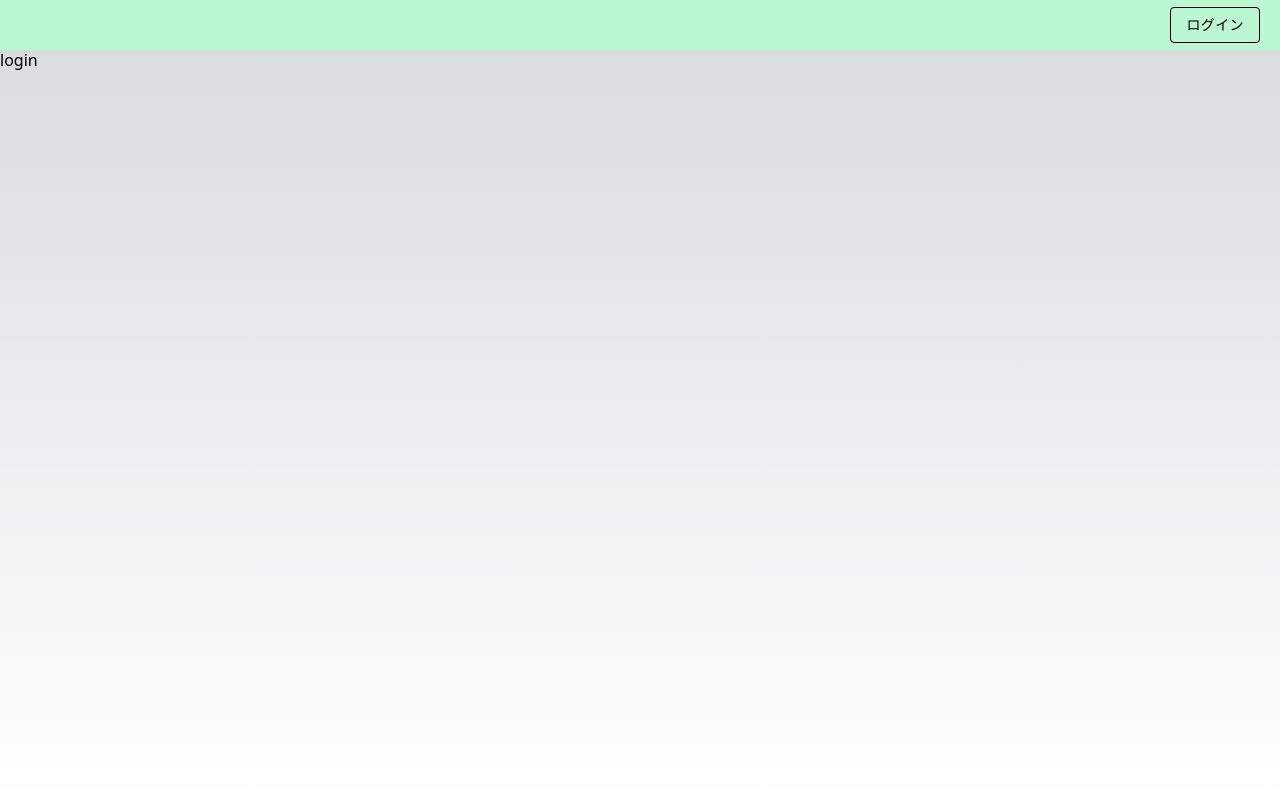
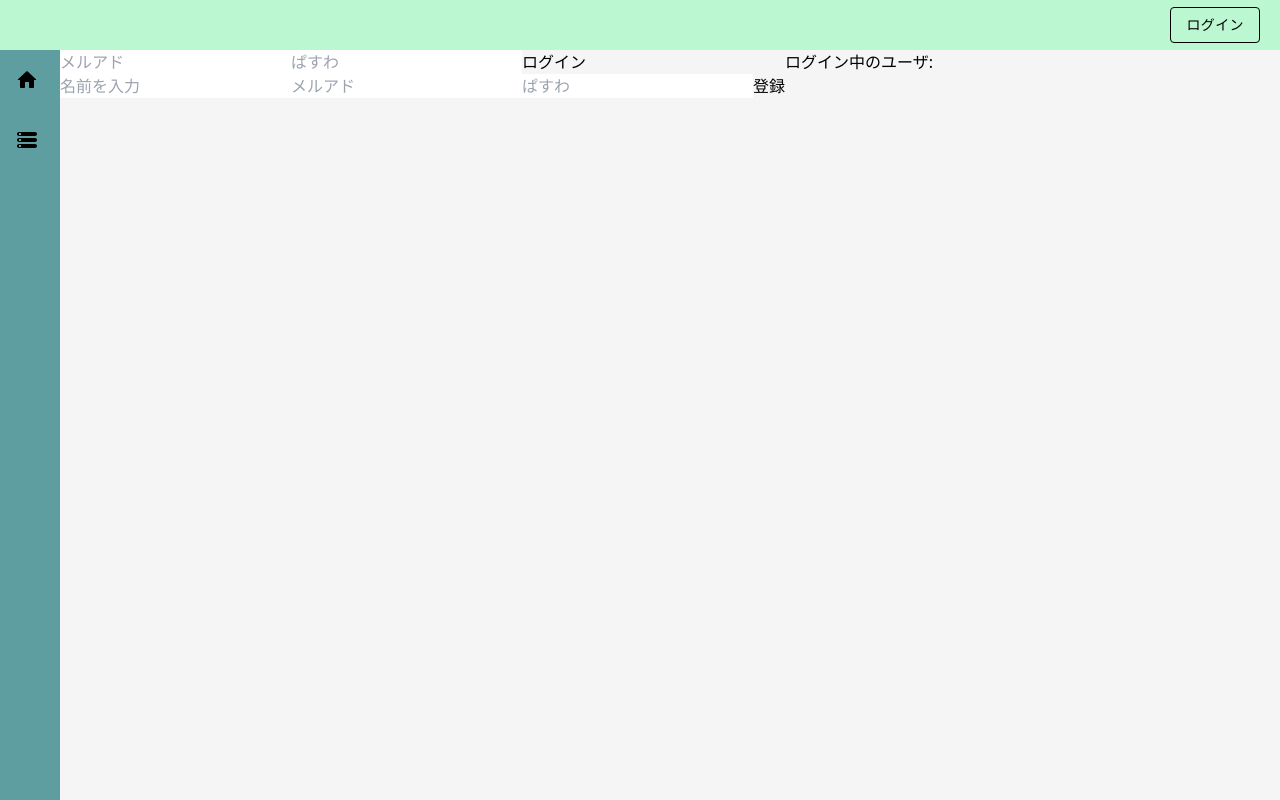
Before and after one commit to WantanXD/ai_teaching_prgm_client, a Next.js app: page /Authenticate in a window 1280 px wide. Built offline with nearby package versions, Linux system fonts and the light colour scheme.

Commit message:
認証部分の概形作成

```diff
--- a/src/components/Header.tsx
+++ b/src/components/Header.tsx
@@ -1,15 +1,45 @@
-import React from 'react'
+import React, { useState, useEffect } from 'react'
 import NextLink from "next/link";
 import { Button } from '@mui/material';
+import { apiClient } from '@/lib/apiClient';
 
 function Header() {
+
+  const [loginUserName, setLoginUserName] = useState<string|null>(null);
+
+  useEffect(() => {
+    const init = async() => {
+      const jwtToken = localStorage.getItem('jwtToken');
+      if (jwtToken) {
+        await apiClient.post('/jwt/tokenVerification', {
+          jwtToken,
+        }).then((response:any)=> {
+          if (response.data.isAuthenticated === true) {
+            setLoginUserName(response.data.user.name);
+          }
+        });
+      }
+    }
+    init();
+  }, []);
+
+  const userLogout = async() => {
+    await apiClient.post('/auth/logout');
+    localStorage.removeItem('jwtToken');
+    setLoginUserName(null);
+  }
+
   return (
     <div>
       <header className="Header bg-green-200">
         <div className='loginButton'>
-          <NextLink href="/Authenticate" passHref>
-            <Button className='loginButton' variant='outlined' color='inherit'>ログイン</Button>
-          </NextLink>
+          {loginUserName === null ?
+            <NextLink href="/Authenticate" passHref>
+              <Button variant='outlined' color='inherit'>ログイン</Button>
+            </NextLink>
+          :
+            <Button variant='outlined' color='inherit' onClick={userLogout}>ログアウト</Button>
+          }
         </div>
       </header>
     </div>
--- a/src/pages/Authenticate/index.tsx
+++ b/src/pages/Authenticate/index.tsx
@@ -1,31 +1,50 @@
+'use client'
+
 import { apiClient } from '@/lib/apiClient';
 import React from 'react'
-import {useRef} from "react"
+import {useRef, useState} from "react"
 import Header from "@/components/Header";
+import Sidebar from "@/components/Sidebar";
 
 function Authenticate() {
-  const nameRef = useRef<HTMLInputElement>(null);
+  //const nameRef = useRef<HTMLInputElement>(null);
   const emailRef = useRef<HTMLInputElement>(null);
   const passwordRef = useRef<HTMLInputElement>(null);
+  const rnameRef = useRef<HTMLInputElement>(null);
+  const remailRef = useRef<HTMLInputElement>(null);
+  const rpasswordRef = useRef<HTMLInputElement>(null);
+  const [loginUser, setLoginUser] = useState<string|null>(null);
 
   const handleRegisterSubmit = async(e:React.FormEvent<HTMLFormElement>) => {
     e.preventDefault();
-    const name = nameRef.current?.value;
-    const email = emailRef.current?.value;
-    const password = passwordRef.current?.value;
+    const name = rnameRef.current?.value;
+    const email = remailRef.current?.value;
+    const password = rpasswordRef.current?.value;
     await apiClient.post("/auth/register",{
       name,
       email,
       pass:password,
-    }).then((response:any)=>{
-      localStorage.setItem('loginUser', response.data.name);
-      localStorage.setItem('loginEmail', response.data.email);
-
+    }).then(async(response:any)=>{
+      console.log(response);
+      localStorage.setItem('jwtToken', response.data.jwtToken);
+      const res = await apiClient.post('/jwt/tokenVerification', {
+        jwtToken: localStorage.getItem('jwtToken'),
+      });
+      setLoginUser(response.data.user.name);
     })
   }
 
   const handleLoginSubmit = async(e:React.FormEvent<HTMLFormElement>) => {
-
+    e.preventDefault();
+    const email = emailRef.current?.value;
+    const password = passwordRef.current?.value;
+    await apiClient.post("/auth/login",{
+      email,
+      pass:password,
+    }).then((response:any)=>{
+      console.log(response);
+      setLoginUser(response.data.user.name);
+    })
   }
 
   return (
@@ -33,15 +52,26 @@ function Authenticate() {
       <div className="Header">
         <Header/>
       </div>
-      authenticate
-      <form onSubmit={handleRegisterSubmit}>
-        <input type="text" name="name" placeholder='名前を入力' ref={nameRef}/>
+      <div className='MainContainer h-full flex'>
+        <Sidebar/>
+        <div className='MyBody'>
+          <div>
+          <form onSubmit={handleLoginSubmit}>
             <input type="text" name="email" placeholder='メルアド' ref={emailRef}/>
             <input type="text" name="pass" placeholder='ぱすわ' ref={passwordRef}/>
+            <input type="submit" value="ログイン"/>
+          </form>
+          <form onSubmit={handleRegisterSubmit}>
+            <input type="text" name="name" placeholder='名前を入力' ref={rnameRef}/>
+            <input type="text" name="email" placeholder='メルアド' ref={remailRef}/>
+            <input type="text" name="pass" placeholder='ぱすわ' ref={rpasswordRef}/>
             <input type="submit" value="登録"/>
           </form>
-      login
+          </div>
           <div>
+            ログイン中のユーザ:{loginUser}
+          </div>
+        </div>
       </div>
     </div>
   )
```
Also changed, not shown: src/components/Sidebar.tsx (indentation only). Lines whose indentation alone changed are shown as unchanged.
